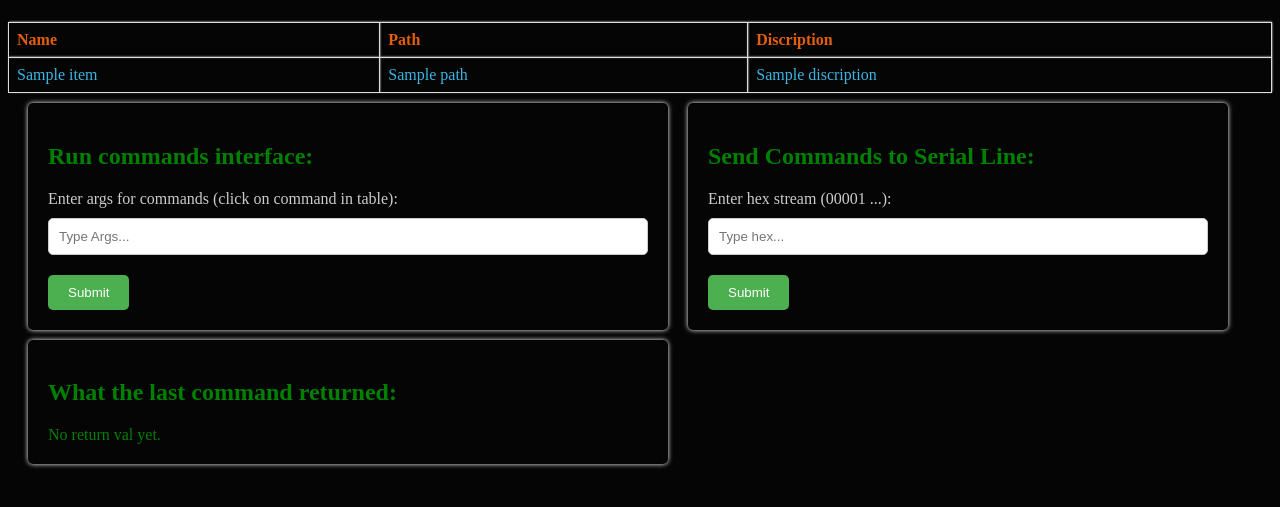
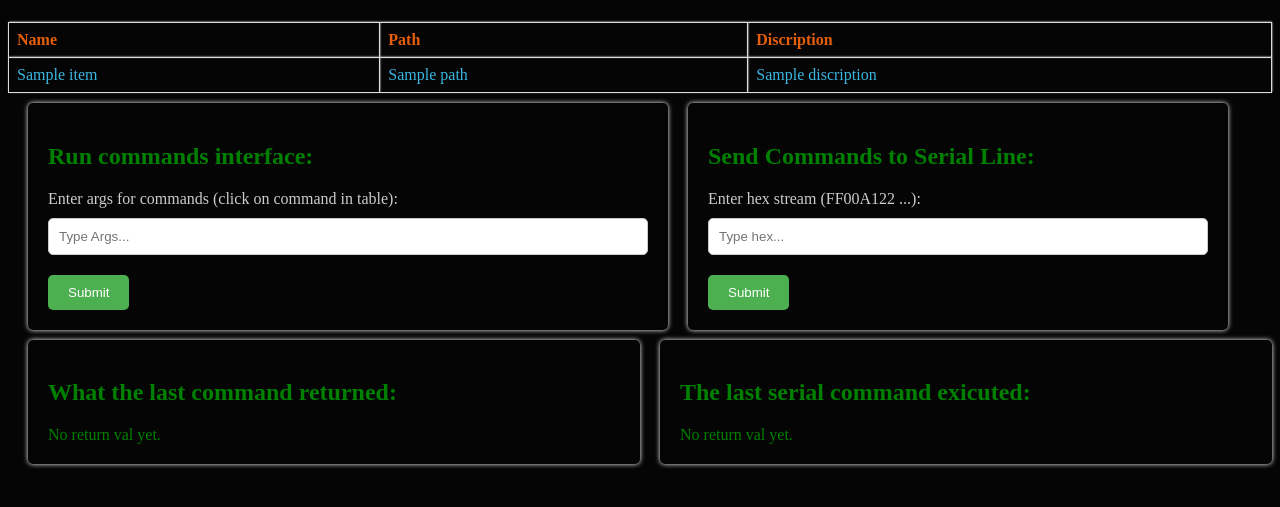
Before and after one commit to Center-for-Space-Engineering/ground_station, a Python web app: template src/host/templates/Command.html in a window 1280 px wide. Shown: the part 165-672 px from the top of the page. Run offline with Jinja, Linux system fonts and the light colour scheme; the template is opened without the code that fills it: most values are stand-ins (such as "Sample title", 1, 10 or a date in 2020).

Commit message:
adding the ablitly to write to the serial port

```diff
--- a/src/host/source/page_manigure.js
+++ b/src/host/source/page_manigure.js
@@ -136,3 +136,27 @@ function send_run_request() {
             document.getElementById('result').innerHTML = 'Error: ' + error.message;
         });
 }
+
+//This fuction takes an input from the user and then runs
+function send_serial_request() {
+    var userInput = document.getElementById('user_hex_input').value;
+
+    // Define the data to be sent
+    var data = {
+        serial_command: userInput
+    };
+
+    // Convert the data object to a query string
+    var queryString = Object.keys(data).map(key => key + '=' + data[key]).join('&');
+
+
+    fetch(`/serial_run_request?` + queryString)
+        .then(response => response.text())
+        .then(data => {
+            document.getElementById('result_serial').innerHTML = data;
+        })
+        .catch(error => {
+            // console.error('Error making GET request:', error);
+            document.getElementById('result_serial').innerHTML = 'Error: ' + error.message;
+        });
+}
--- a/src/host/templates/Command.html
+++ b/src/host/templates/Command.html
@@ -154,15 +154,21 @@
         <div>
             <div class="box_style">
                 <h2 class="green-text">Send Commands to Serial Line: </h2>
-                <label class = "white-text" for="user_text">Enter hex stream (00001 ...):</label>
-                <input type="text" id="commands_args" placeholder="Type hex...">
-                <button class = "button_formatt" onclick="send_run_request()">Submit</button>
+                <label class = "white-text" for="user_text">Enter hex stream (FF00A122 ...):</label>
+                <input type="text" id="user_hex_input" placeholder="Type hex...">
+                <button class = "button_formatt" onclick="send_serial_request()">Submit</button>
             </div>
         </div>
     </div>
-    <div class="box_style">
-        <h2 class="green-text">What the last command returned:</h2>
-        <div class="green-text" id="result">No return val yet.</div>
+    <div class="container">
+        <div class="box_style">
+            <h2 class="green-text">What the last command returned:</h2>
+            <div class="green-text" id="result">No return val yet.</div>
+        </div>
+        <div class="box_style">
+            <h2 class="green-text">The last serial command exicuted:</h2>
+            <div class="green-text" id="result_serial">No return val yet.</div>
+        </div>
     </div>
 </body>
 </html>
```
Also changed, not shown: src/host/main.py (+5 -5 lines), src/host/server.py (+12 -1 lines).
